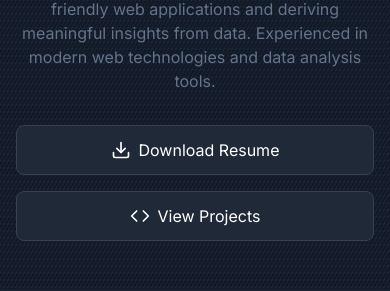
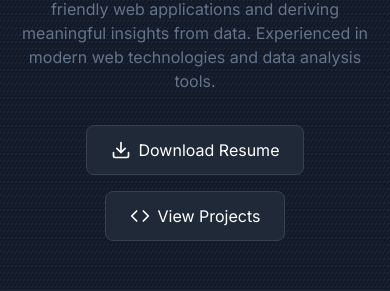
Before and after one commit to ceedev23/chinedum-portfolio, a Next.js app: page /chinedum-portfolio/ in a window 390 px wide. Shown: the part 819-1110 px from the top of the page. Built offline with nearby package versions, Linux system fonts and the light colour scheme.

Commit message:
Update resume download link to open in new tab

```diff
--- a/src/app/components/Hero.tsx
+++ b/src/app/components/Hero.tsx
@@ -61,11 +61,12 @@ export default function Hero() {
               Passionate about creating responsive, user-friendly web applications and deriving meaningful insights from data.
               Experienced in modern web technologies and data analysis tools.
             </p>
-            <div className="flex flex-col sm:flex-row gap-4 mt-8">
+            <div className="flex flex-col sm:flex-row items-center justify-center md:justify-start gap-4">
               <a
-                href="/Chinedum_Resume_Developer.pdf"
+                href={`${process.env.NODE_ENV === 'production' ? '/chinedum-portfolio' : ''}/Chinedum_Resume_Developer.pdf`}
                 className="button px-6 py-3 rounded-lg flex items-center justify-center gap-2"
-                download="Chinedum_Resume_Developer.pdf"
+                target="_blank"
+                rel="noopener noreferrer"
               >
                 <Download size={20} />
                 Download Resume
```
Also changed, not shown: 1 other file (tests, documents, lock files or other folders).
